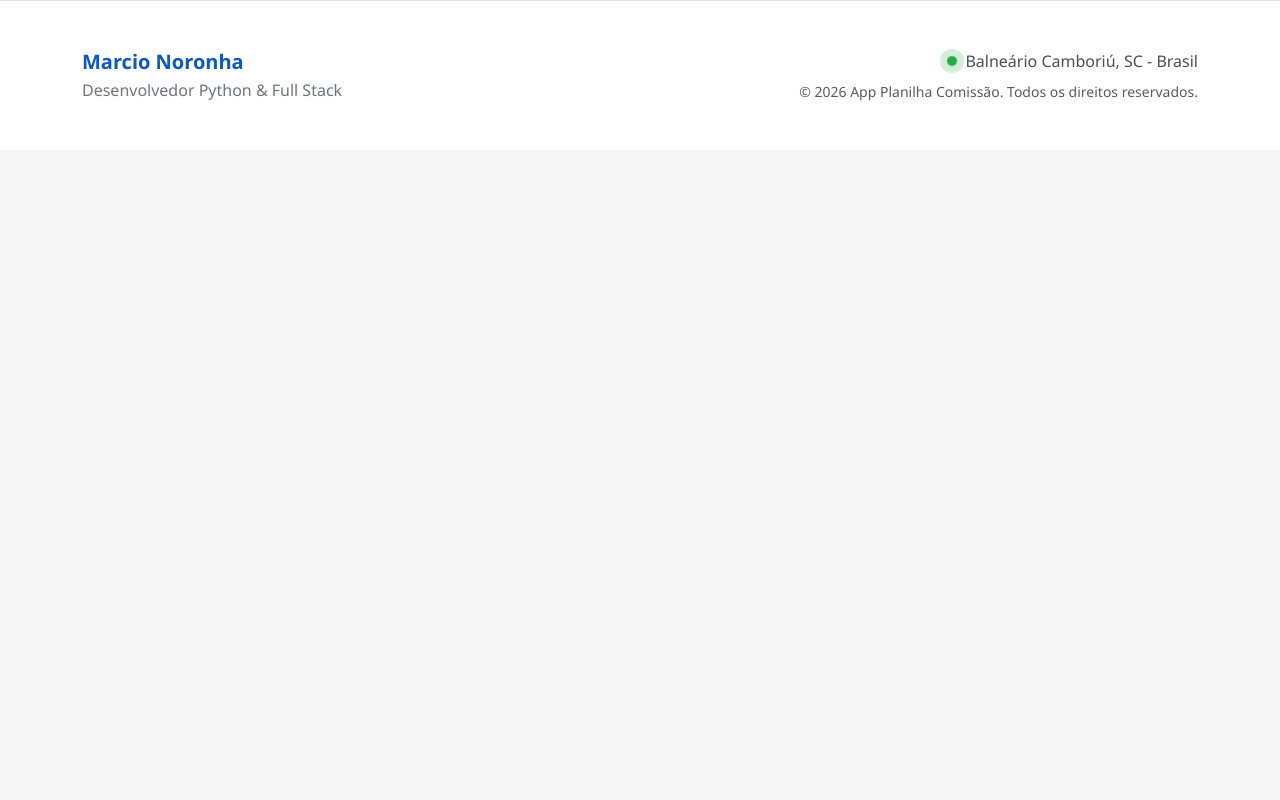
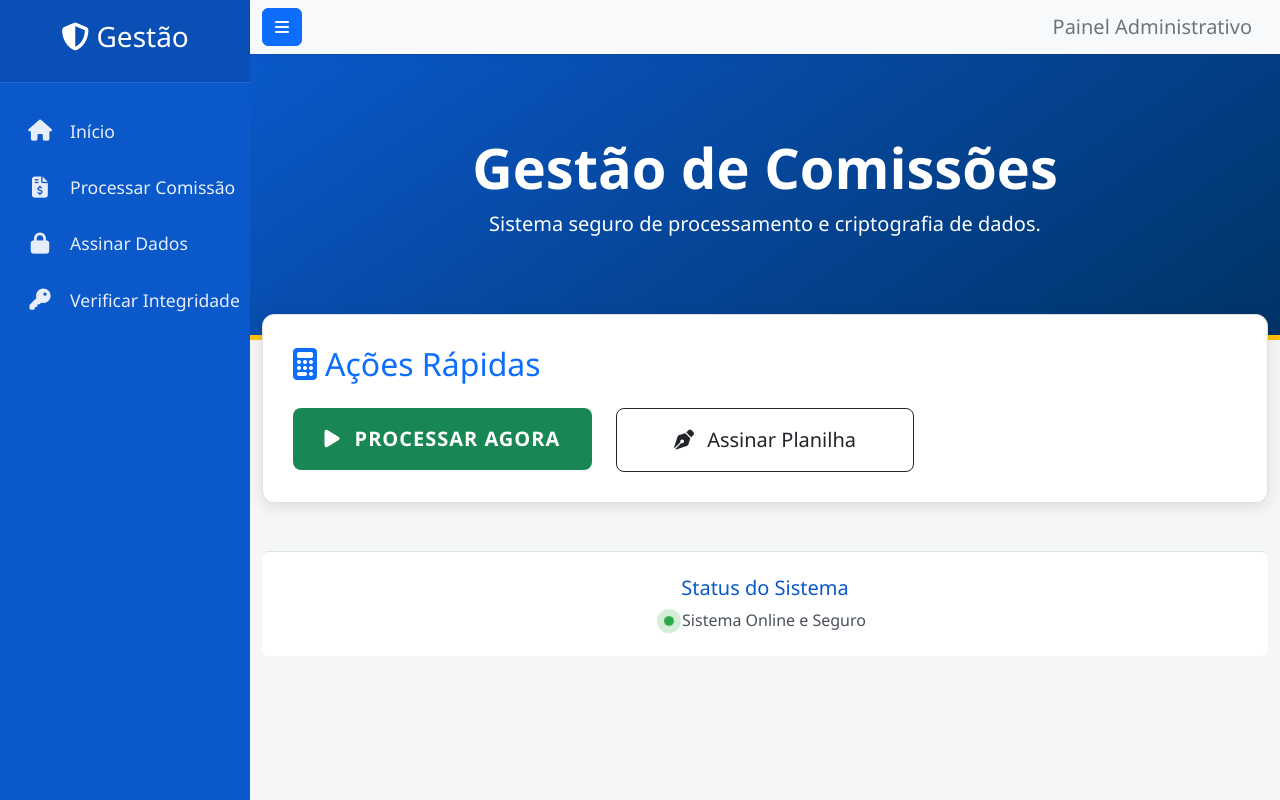
Before and after one commit to marcionoronha1995/app_planilha_comissao, a Flask app: page / in a window 1280 px wide. Run offline with Flask 3, Linux system fonts and the light colour scheme.

Commit message:
primeira versão da páinga index templates

```diff
--- a/static/css/style.css
+++ b/static/css/style.css
@@ -105,3 +105,68 @@ body {
     70% { transform: scale(1); box-shadow: 0 0 0 10px rgba(40, 167, 69, 0); }
     100% { transform: scale(0.95); box-shadow: 0 0 0 0 rgba(40, 167, 69, 0); }
 }
+
+/* 8. Layout Sidebar Profissional */
+.wrapper {
+    display: flex;
+    width: 100%;
+    align-items: stretch;
+}
+
+#sidebar {
+    min-width: 250px;
+    max-width: 250px;
+    background: var(--azul-bc);
+    color: #fff;
+    transition: all 0.3s;
+    min-height: 100vh;
+}
+
+#sidebar.active {
+    min-width: 80px;
+    max-width: 80px;
+}
+
+#sidebar .sidebar-header {
+    padding: 20px;
+    background: rgba(0, 0, 0, 0.1);
+}
+
+#sidebar ul.components {
+    padding: 20px 0;
+    border-top: 1px solid rgba(255, 255, 255, 0.1);
+}
+
+#sidebar ul li a {
+    padding: 15px 10px;
+    font-size: 1.1em;
+    display: flex;
+    align-items: center;
+    color: rgba(255, 255, 255, 0.9);
+    text-decoration: none;
+    transition: 0.3s;
+    white-space: nowrap;
+    overflow: hidden;
+}
+
+#sidebar ul li a:hover {
+    background: rgba(255, 255, 255, 0.2);
+    color: #fff;
+}
+
+#sidebar ul li a i {
+    min-width: 60px;
+    text-align: center;
+    font-size: 1.2em;
+}
+
+#sidebar.active ul li a span,
+#sidebar.active .sidebar-header h3 {
+    display: none;
+}
+
+#content {
+    width: 100%;
+    min-height: 100vh;
+    transition: all 0.3s;
+}
--- a/templates/index.html
+++ b/templates/index.html
@@ -3,40 +3,110 @@
 <head>
     <meta charset="UTF-8">
     <meta name="viewport" content="width=device-width, initial-scale=1.0">
-    <title>App Planilha Comissão</title>
-
+    <title>Sistema de Gestão - Planilha Comissão</title>
+    <!-- Bootstrap 5 CSS -->
     <link href="https://cdn.jsdelivr.net/npm/bootstrap@5.3.0/dist/css/bootstrap.min.css" rel="stylesheet">
+    <!-- Font Awesome para Ícones -->
+    <link href="https://cdnjs.cloudflare.com/ajax/libs/font-awesome/6.4.0/css/all.min.css" rel="stylesheet">
+    <!-- CSS Personalizado -->
     <link rel="stylesheet" href="{{ url_for('static', filename='css/style.css') }}">
 </head>
 <body>
 
-    <header>
-        </header>
-
-    <main class="container">
-        </main>
-
-    <footer class="footer-custom mt-auto py-5">
-    <div class="container">
-        <div class="row align-items-center">
-            <div class="col-md-6 text-center text-md-start">
-                <h5 class="fw-bold mb-1">Marcio Noronha</h5>
-                <p class="text-secondary mb-0">Desenvolvedor Python & Full Stack</p>
+    <div class="wrapper">
+        <!-- Sidebar (Barra Lateral) -->
+        <nav id="sidebar">
+            <div class="sidebar-header text-center">
+                <h3><i class="fas fa-shield-alt"></i> <span>Gestão</span></h3>
             </div>
 
-            <div class="col-md-6 text-center text-md-end mt-3 mt-md-0">
-                <div class="d-flex justify-content-center justify-content-md-end align-items-center mb-2">
-                    <span class="location-dot me-2"></span>
-                    <span>Balneário Camboriú, SC - Brasil</span>
+            <ul class="list-unstyled components">
+                <li class="active">
+                    <a href="#">
+                        <i class="fas fa-home"></i>
+                        <span>Início</span>
+                    </a>
+                </li>
+                <li>
+                    <a href="#">
+                        <i class="fas fa-file-invoice-dollar"></i>
+                        <span>Processar Comissão</span>
+                    </a>
+                </li>
+                <li>
+                    <a href="#">
+                        <i class="fas fa-lock"></i>
+                        <span>Assinar Dados</span>
+                    </a>
+                </li>
+                <li>
+                    <a href="#">
+                        <i class="fas fa-key"></i>
+                        <span>Verificar Integridade</span>
+                    </a>
+                </li>
+            </ul>
+        </nav>
+
+        <!-- Conteúdo Principal -->
+        <div id="content">
+            <!-- Barra de Navegação Superior com Botão Toggle -->
+            <nav class="navbar navbar-expand-lg navbar-light bg-light shadow-sm">
+                <div class="container-fluid">
+                    <button type="button" id="sidebarCollapse" class="btn btn-primary">
+                        <i class="fas fa-bars"></i>
+                    </button>
+                    <span class="navbar-brand ms-3 mb-0 h1 text-secondary">Painel Administrativo</span>
                 </div>
-                <p class="small text-muted mb-0">
-                    &copy; 2026 App Planilha Comissão. Todos os direitos reservados.
-                </p>
+            </nav>
+
+            <!-- Hero Section (Cabeçalho) -->
+            <div class="hero-section text-center">
+                <div class="container">
+                    <h1 class="display-4 fw-bold">Gestão de Comissões</h1>
+                    <p class="lead">Sistema seguro de processamento e criptografia de dados.</p>
+                </div>
+            </div>
+
+            <div class="container mt-4">
+                <!-- Cartão de Ações -->
+                <div class="calc-card mb-5">
+                    <h2 class="mb-4 text-primary"><i class="fas fa-calculator me-2"></i>Ações Rápidas</h2>
+                    <div class="row g-4">
+                        <div class="col-md-4">
+                            <div class="d-grid">
+                                <button class="btn btn-processar btn-lg py-3">
+                                    <i class="fas fa-play me-2"></i> Processar Agora
+                                </button>
+                            </div>
+                        </div>
+                        <div class="col-md-4">
+                            <div class="d-grid">
+                                <button class="btn btn-outline-dark btn-lg py-3">
+                                    <i class="fas fa-pen-nib me-2"></i> Assinar Planilha
+                                </button>
+                            </div>
+                        </div>
+                    </div>
+                </div>
+
+                <!-- Rodapé -->
+                <div class="footer-custom p-4 rounded text-center">
+                    <h5>Status do Sistema</h5>
+                    <p class="mb-0"><span class="location-dot me-2"></span>Sistema Online e Seguro</p>
+                </div>
             </div>
         </div>
     </div>
-</footer>
 
+    <!-- Script para Alternar Sidebar -->
+    <script>
+        document.addEventListener('DOMContentLoaded', function () {
+            document.getElementById('sidebarCollapse').addEventListener('click', function () {
+                document.getElementById('sidebar').classList.toggle('active');
+            });
+        });
+    </script>
     <script src="https://cdn.jsdelivr.net/npm/bootstrap@5.3.0/dist/js/bootstrap.bundle.min.js"></script>
 </body>
 </html>
```
